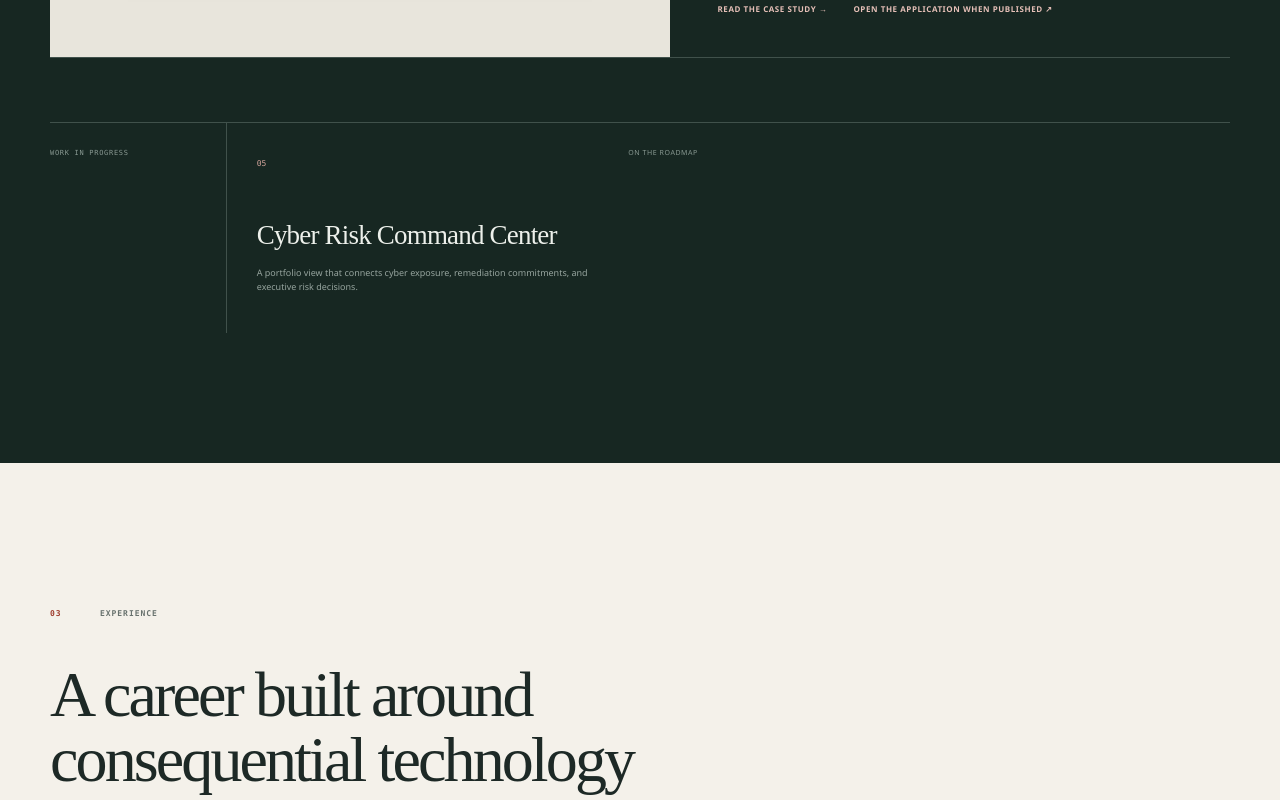
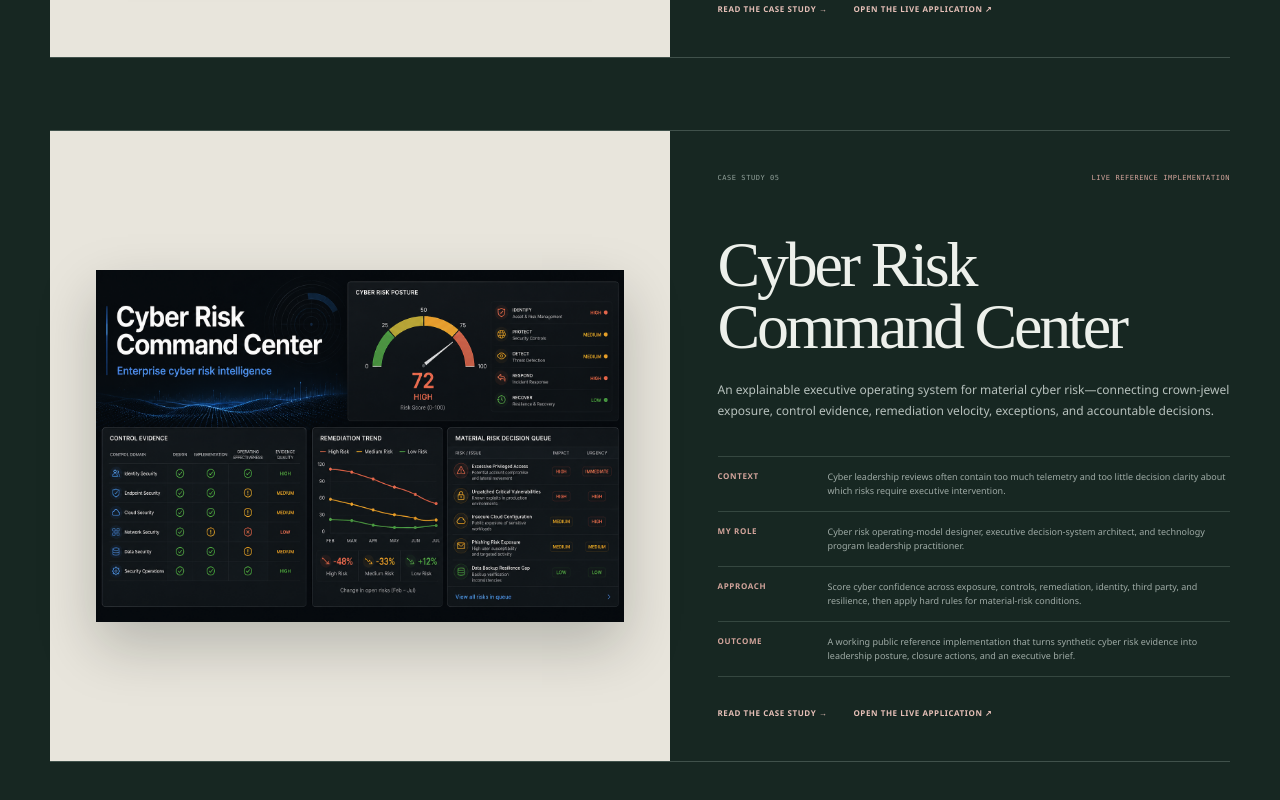
Before and after one commit to asuk1915-sudo/utham-kumar-portfolio, a Next.js app: page / in a window 1280 px wide. Shown: the part 4620-5420 px from the top of the page. Built offline with nearby package versions, Linux system fonts and the light colour scheme.

Commit message:
feat: add Cyber Risk Command Center case study

```diff
--- a/app/page.tsx
+++ b/app/page.tsx
@@ -2,14 +2,7 @@ import Image from "next/image";
 import Link from "next/link";
 import { insights } from "@/data/content";
 
-const plannedWork = [
-  {
-    number: "05",
-    title: "Cyber Risk Command Center",
-    status: "On the roadmap",
-    summary: "A portfolio view that connects cyber exposure, remediation commitments, and executive risk decisions.",
-  },
-];
+const plannedWork: Array<{ number: string; title: string; status: string; summary: string }> = [];
 
 const principles = [
   {
@@ -200,12 +193,33 @@ export default function Home() {
               </dl>
               <div className="featured-links">
                 <Link href="/work/ai-sdlc-governance">Read the case study →</Link>
-                <a href="https://ai-sdlc-governance.uthamkumar.info" target="_blank" rel="noreferrer">Open the application when published ↗</a>
+                <a href="https://ai-sdlc-governance.uthamkumar.info" target="_blank" rel="noreferrer">Open the live application ↗</a>
               </div>
             </div>
           </article>
 
-          <div className="work-in-progress">
+          <article className="featured-work featured-work-next">
+            <Link className="featured-image" href="/work/cyber-risk-command-center" aria-label="Read the Cyber Risk Command Center case study">
+              <Image src="/cyber-risk-command-center.png" alt="Cyber Risk Command Center enterprise cyber risk posture view" width={1536} height={1024} />
+            </Link>
+            <div className="featured-copy">
+              <div className="featured-meta"><span>Case study 05</span><span>Live reference implementation</span></div>
+              <h3>Cyber Risk Command Center</h3>
+              <p className="featured-lede">An explainable executive operating system for material cyber risk—connecting crown-jewel exposure, control evidence, remediation velocity, exceptions, and accountable decisions.</p>
+              <dl>
+                <div><dt>Context</dt><dd>Cyber leadership reviews often contain too much telemetry and too little decision clarity about which risks require executive intervention.</dd></div>
+                <div><dt>My role</dt><dd>Cyber risk operating-model designer, executive decision-system architect, and technology program leadership practitioner.</dd></div>
+                <div><dt>Approach</dt><dd>Score cyber confidence across exposure, controls, remediation, identity, third party, and resilience, then apply hard rules for material-risk conditions.</dd></div>
+                <div><dt>Outcome</dt><dd>A working public reference implementation that turns synthetic cyber risk evidence into leadership posture, closure actions, and an executive brief.</dd></div>
+              </dl>
+              <div className="featured-links">
+                <Link href="/work/cyber-risk-command-center">Read the case study →</Link>
+                <a href="https://cyber-risk-command-center.uthamkumar.info" target="_blank" rel="noreferrer">Open the live application ↗</a>
+              </div>
+            </div>
+          </article>
+
+          {plannedWork.length > 0 && <div className="work-in-progress">
             <p className="work-in-progress-label">Work in progress</p>
             {plannedWork.map((project) => (
               <article key={project.title}>
@@ -215,7 +229,7 @@ export default function Home() {
                 <small>{project.status}</small>
               </article>
             ))}
-          </div>
+          </div>}
         </div>
       </section>
 
--- /dev/null
+++ b/app/work/cyber-risk-command-center/page.tsx
@@ -0,0 +1,16 @@
+import Image from "next/image";
+import Link from "next/link";
+
+export const metadata = { title: "Cyber Risk Command Center Case Study | Utham Kumar" };
+
+export default function CyberRiskCommandCenterCaseStudy() {
+  return <main className="case-page">
+    <header className="case-nav"><Link href="/">← Utham Kumar</Link><span>Engineering Intelligence Lab / CR-005</span></header>
+    <section className="case-hero"><span className="kicker">Enterprise reference implementation</span><h1>Cyber Risk Command Center</h1><p>Turn material cyber risk into accountable executive action.</p><div><span><small>Role demonstrated</small><b>Cyber risk operating-model architect</b></span><span><small>Release</small><b>v0.1.0</b></span><span><small>Data policy</small><b>100% synthetic</b></span></div></section>
+    <section className="case-image"><Image src="/cyber-risk-command-center.png" alt="Cyber Risk Command Center enterprise cyber risk posture view" width={1536} height={1024} priority /></section>
+    <section className="case-content"><aside><span className="section-number">THE CHALLENGE</span></aside><div><h2>Cyber programs produce signal faster than leaders can convert it into decisions.</h2><p>Executives need to understand which exposures are material, which controls are evidenced, which remediation commitments are overdue, and which exceptions require acceptance. Traditional dashboards can show telemetry without revealing the operating decision: escalate, fund, accept, or close.</p></div></section>
+    <section className="case-system"><span className="section-number">THE OPERATING SYSTEM</span><div className="case-grid"><article><b>01</b><h3>Define material cyber risk</h3><p>Every item has a business service, accountable owner, risk tier, crown-jewel flag, exposure signal, and target closure date.</p></article><article><b>02</b><h3>Score cyber confidence</h3><p>Confidence combines exposure, control effectiveness, remediation velocity, identity, third-party risk, and resilience.</p></article><article><b>03</b><h3>Apply hard escalation rules</h3><p>Internet-exposed crown-jewel findings, overdue critical vulnerabilities, missing owners, privileged-access gaps, and untested recovery proof cannot hide behind a healthy average.</p></article><article><b>04</b><h3>End in executive decisions</h3><p>The command center converts active rules, exceptions, and drivers into a deterministic cyber brief and a decision queue.</p></article></div><p className="case-ecosystem"><b>Illustrative enterprise evidence model:</b> vulnerability management · SIEM/SOC coverage · IAM/PAM evidence · supplier assurance · GRC exceptions · Jira/ServiceNow remediation workflow · resilience testing. The public demo uses synthetic data, no API keys, and no employer connections.</p></section>
+    <section className="case-content"><aside><span className="section-number">LEADERSHIP SIGNAL</span></aside><div><h2>This is cyber risk governance designed as a leadership operating system.</h2><p>The application demonstrates how a senior technology program leader can connect security, engineering, operations, risk, and executive sponsors around the same evidence model: what is material, who owns it, why it is escalated, and what action changes the risk posture.</p><div className="case-actions"><a href="https://cyber-risk-command-center.uthamkumar.info" target="_blank" rel="noreferrer">Open live application ↗</a><Link href="/#work">Return to selected work</Link></div></div></section>
+    <footer className="case-footer"><span>Cyber Risk Command Center · Engineering Intelligence Lab</span><Link href="/">uthamkumar.info →</Link></footer>
+  </main>;
+}
```
Also changed, not shown: public/cyber-risk-command-center.png (added).
